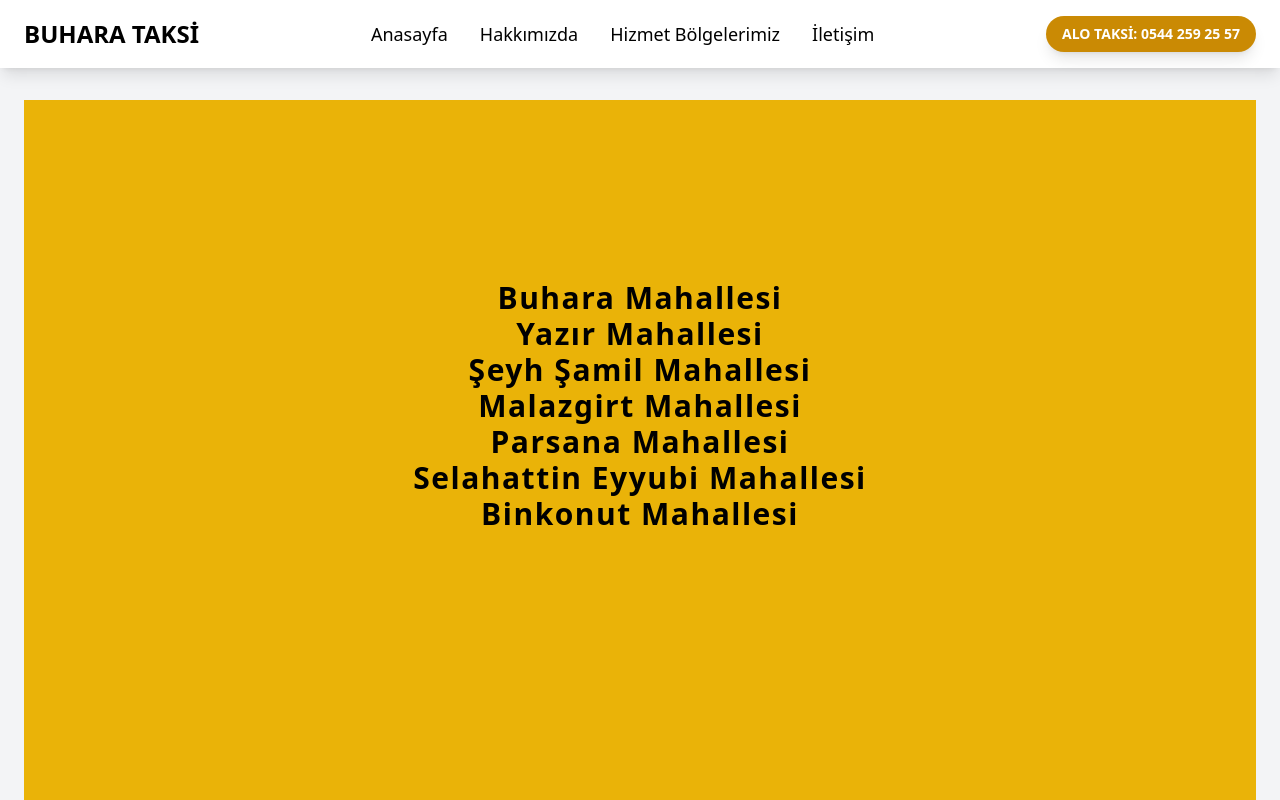
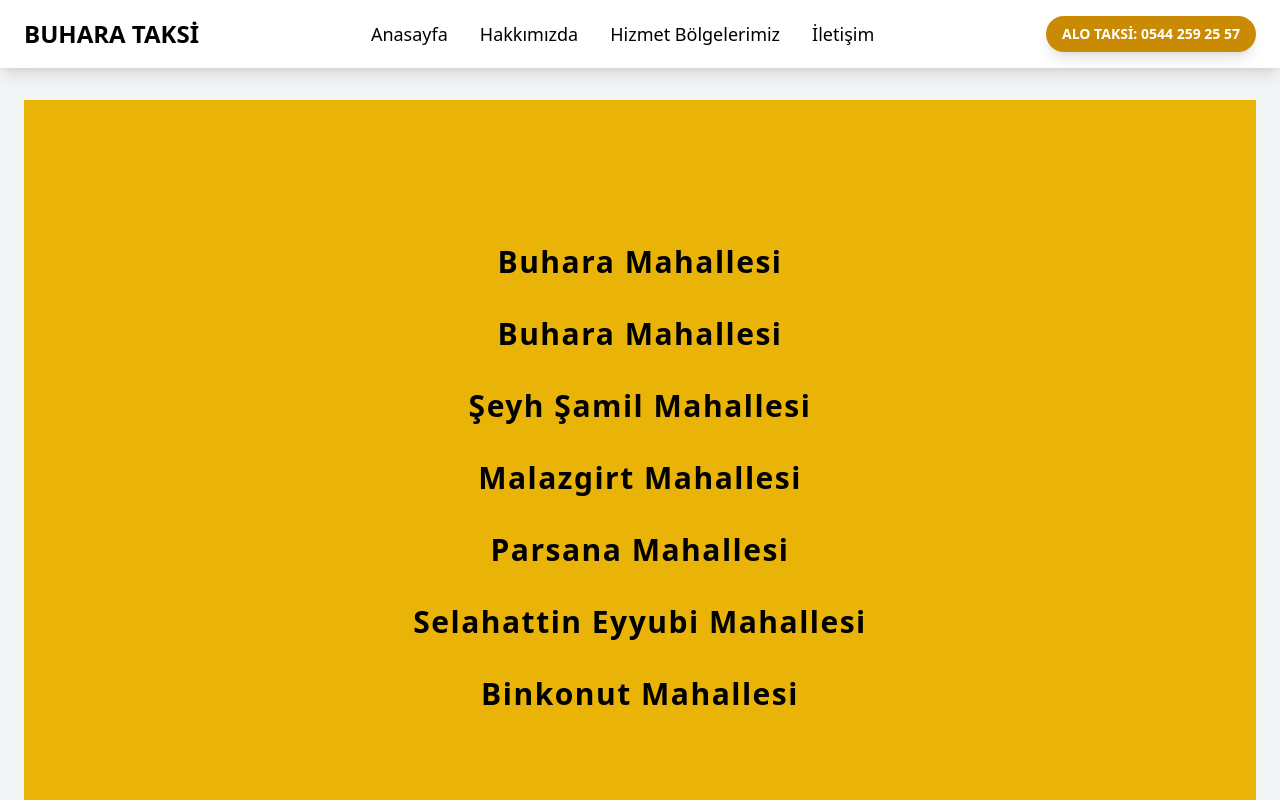
Before and after one commit to haticenurt/my-first-website, a React (Vite) app: page /hizmet-bolgelerimiz in a window 1280 px wide. Shown: the top 800 px of the page. Built offline with nearby package versions, Linux system fonts and the light colour scheme.

Commit message:
SEO work is doing

```diff
--- a/src/pages/anasayfa/index.jsx
+++ b/src/pages/anasayfa/index.jsx
@@ -6,14 +6,14 @@ export default function Anasayfa() {
           <div className="group relative flex items-center justify-center">
             <img
               src="/110.jpg"
-              alt="Taksi 1"
+              alt="yazır taksi"
               className="w-1/2 h-auto transform transition duration-500 ease-in-out group-hover:scale-110"
             />
           </div>
-          <h2 className="text-3xl font-bold text-gray-800 mt-8">Konforlu Araçlarımız</h2>
-          <p className="text-lg text-gray-600 text-center max-w-md mt-4">
+          <h2 className="text-3xl font-bold text-gray-800 mt-8">Hızlı Taksi</h2>
+          <h3 className="text-lg text-gray-600 text-center max-w-md mt-4">
             Şehir içi ve şehir dışı konforlu yolculuklar için en iyi seçenek.
-          </p>
+          </h3>
           <a
             href="tel:+905442592557"
             className="text-yellow-500 text-2xl font-bold hover:underline mt-6"
@@ -31,10 +31,10 @@ export default function Anasayfa() {
               className="w-1/2 h-auto transform transition duration-500 ease-in-out group-hover:scale-110"
             />
           </div>
-          <h2 className="text-3xl font-bold text-gray-800 mt-8">Güvenli Yolculuk</h2>
-          <p className="text-lg text-gray-600 text-center max-w-md mt-4">
-            Deneyimli sürücülerimizle daima güvendesiniz.
-          </p>
+          <h2 className="text-3xl font-bold text-gray-800 mt-8">En İyi Taksi Hizmeti</h2>
+          <h3 className="text-lg text-gray-600 text-center max-w-md mt-4">
+            Deneyimli sürücülerimizle güvenli yolculuk için hemen arayın.
+          </h3>
           <a
             href="tel:+905442592557"
             className="text-yellow-500 text-2xl font-bold hover:underline mt-6"
@@ -53,9 +53,9 @@ export default function Anasayfa() {
             />
           </div>
           <h2 className="text-3xl font-bold text-gray-800 mt-8">Hızlı Hizmet</h2>
-          <p className="text-lg text-gray-600 text-center max-w-md mt-4">
+          <h3 className="text-lg text-gray-600 text-center max-w-md mt-4">
             Hızlı taksi çağırma hizmetimizle zaman kaybetmeyin.
-          </p>
+          </h3>
           <a
             href="tel:+905442592557"
             className="text-yellow-500 text-2xl font-bold hover:underline mt-6"
--- a/src/pages/hakkimizda/index.jsx
+++ b/src/pages/hakkimizda/index.jsx
@@ -25,7 +25,7 @@ export default function Hakkimizda() {
               className="bg-red-600 text-white px-6 py-2 rounded-lg shadow-lg transition-all duration-300 hover:bg-gray-400 hover:shadow-xl"
 
             >
-             HEMEN ARAYIN: 0544 259 25 57
+             HEMEN ARAYIN
             </a>
           </div>
 
--- a/src/pages/hizmetBolgelerimiz/index.jsx
+++ b/src/pages/hizmetBolgelerimiz/index.jsx
@@ -1,16 +1,16 @@
 export default function HizmetBolgelerimiz(){
     return(
         <div className="bg-yellow-500 min-h-screen flex flex-col text-center text-3xl font-extrabold text-black tracking-wider">
-      <p>
-        <br/><br/><br/><br/><br/>
-            Buhara Mahallesi <br/>
-            Yazır Mahallesi <br/>
-            Şeyh Şamil Mahallesi <br/>
-            Malazgirt Mahallesi <br/>
-            Parsana Mahallesi <br/>
-            Selahattin Eyyubi Mahallesi <br/>
-            Binkonut Mahallesi <br/>
-      </p>
+      <h1>
+        <br/><br/><br/><br/>
+        <h1>Buhara Mahallesi</h1> <br/>
+        <h1>Buhara Mahallesi</h1> <br/>
+        <h1>Şeyh Şamil Mahallesi </h1>   <br/>
+        <h1>Malazgirt Mahallesi</h1>    <br/>
+        <h1>Parsana Mahallesi</h1>     <br/>
+        <h1>Selahattin Eyyubi Mahallesi</h1>     <br/>
+        <h1>Binkonut Mahallesi </h1>   <br/>
+      </h1>
         </div>
     )
 }
```
